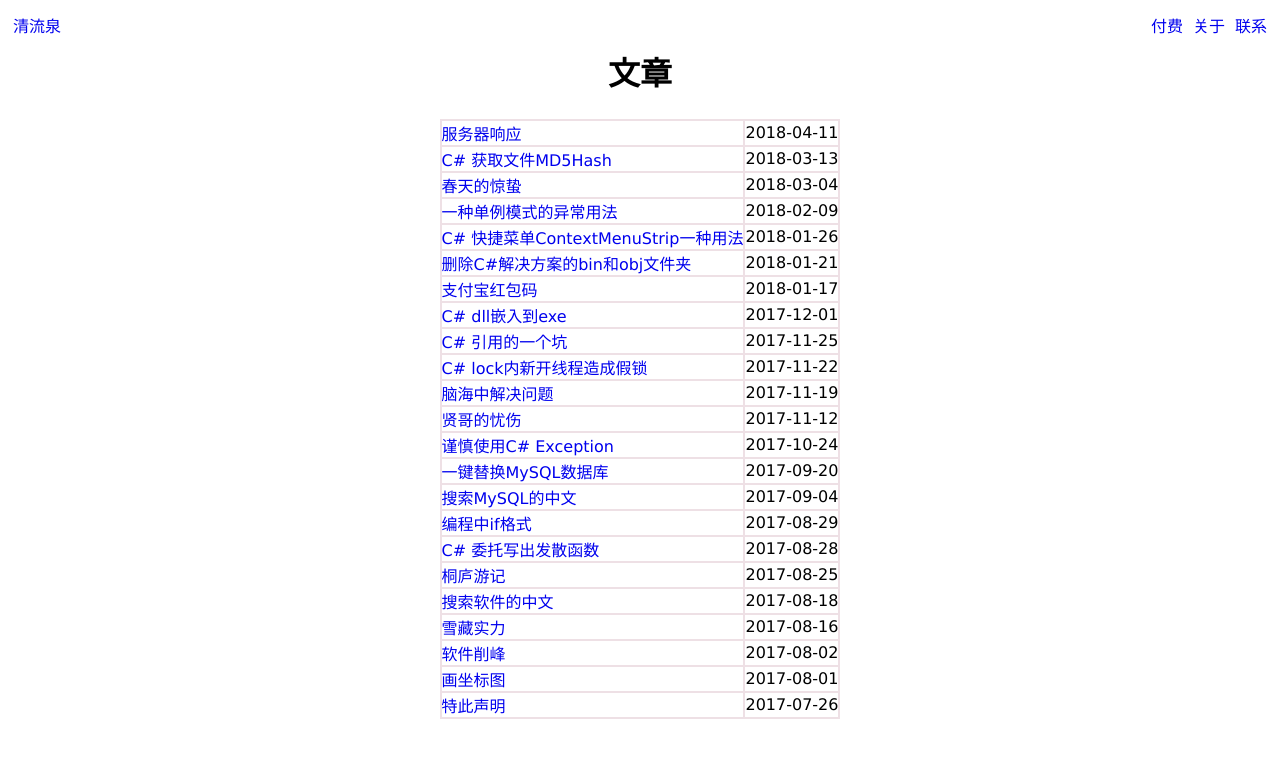
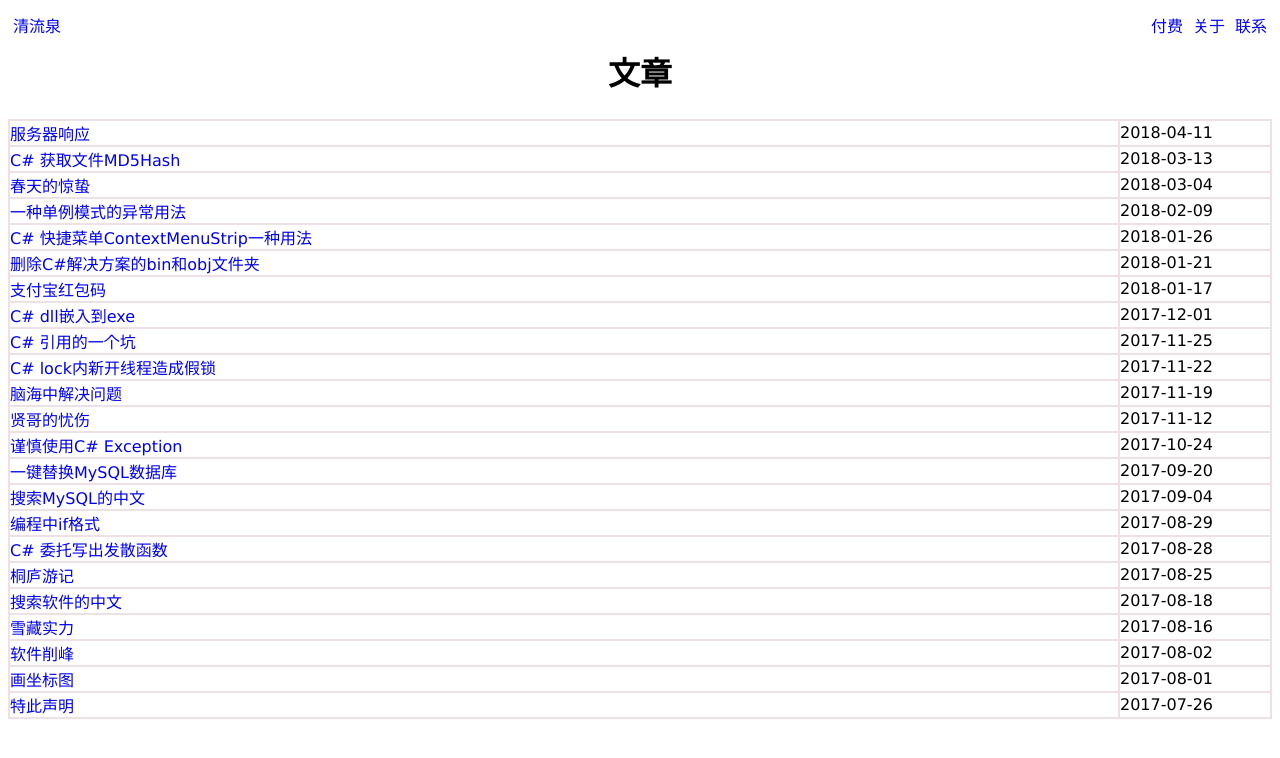
Before and after one commit to yinyongxian/yinyongxian.github.io, a Jekyll site: the page built from index.html, in a window 1280 px wide. Shown: the top 758 px of the page. Built offline with Jekyll 4.4.1, drawn with Linux system fonts in a browser that asks for light colours.

Commit message:
调整表格

```diff
--- a/Media/style/main.css
+++ b/Media/style/main.css
@@ -140,13 +140,12 @@ li {
 table {
 	margin-left: auto;
 	margin-right: auto;
+	width: 100%;
 }
 
 
-.td-left {
-	border-width: 100%
-}
+
 
 .td-right {
-	width: auto;
+	width: 150px;
 }
```
